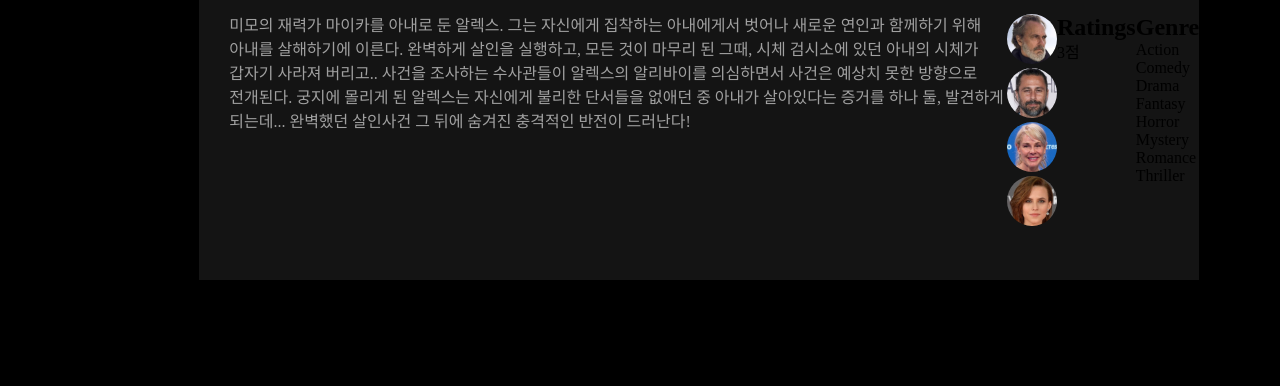
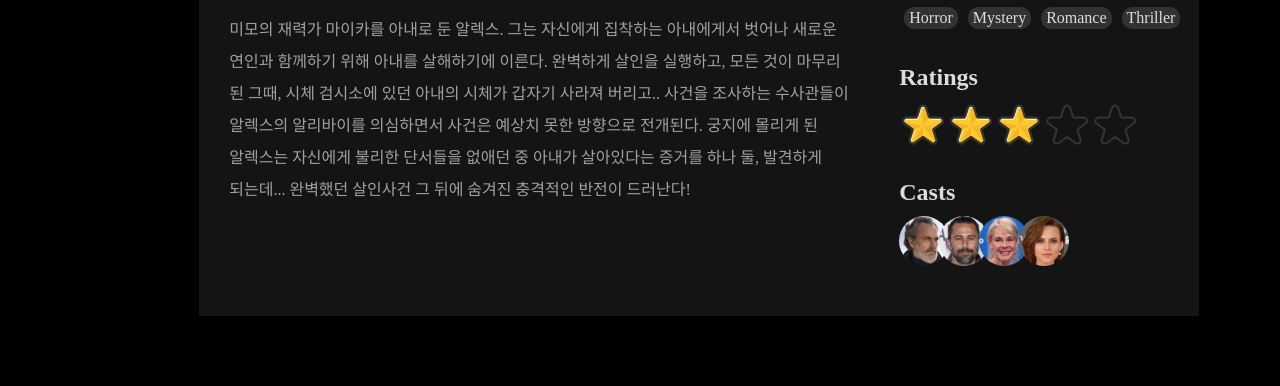
Before and after one commit to sabit1997/VeamCamp, a plain HTML site: page Cinema/index.html in a window 1280 px wide. Shown: the part 637-1023 px from the top of the page. Before the commit the page ends 917 px from the top, so only its background shows below. Drawn offline with Linux system fonts and the light colour scheme; a web font is replaced by a local one.

Commit message:
마크업 수정

```diff
--- a/Cinema/index.html
+++ b/Cinema/index.html
@@ -7,16 +7,17 @@
         <title>CINEMA</title>
     </head>
     <body>
-        <aside class="menu">
+        <nav class="menu">
             <p class="menu-item">ABOUT</p>
             <p class="menu-item">WORKS</p>
             <p class="menu-item">CONTACT</p>
-        </aside>
+        </nav>
         <main class="movie-info">
             <div class="movie-desc-warp">
                 <h1 class="movie-tit">The body</h1>
+                <div class="right-side">
                     <section class="genre">
-                <h2>Genre</h2>
+                        <h2 class="genre-tit">Genre</h2>
                         <ul class="genre-list">
                             <li class="genre-item">Action</li>
                             <li class="genre-item">Comedy</li>
@@ -30,9 +31,10 @@
                     </section>
                     <section class="ratings">
                         <h2 class="ratings-tit">Ratings</h2>
-                <p class="ir">3점</p>
+                        <p class="star star-03">3점</p>
                     </section>
                     <section class="casts">
+                        <h2 class="casts-tit">Casts</h2>
                         <ul class="casts-list">
                             <li><img class="img-item" src="src/images/cast-1.jpg" alt=""></li>
                             <li><img class="img-item" src="src/images/cast-2.jpg" alt=""></li>
@@ -40,6 +42,7 @@
                             <li><img class="img-item" src="src/images/cast-4.jpg" alt=""></li>
                         </ul>
                     </section>
+                </div>
             <P class="movie-desc">
                 미모의 재력가 마이카를 아내로 둔 알렉스. 그는 자신에게 집착하는 아내에게서 벗어나 새로운 연인과 함께하기 위해 아내를 살해하기에 이른다. 완벽하게 살인을 실행하고, 모든 것이 마무리 된 그때, 시체 검시소에 있던 아내의 시체가 갑자기 사라져 버리고.. 사건을 조사하는 수사관들이 알렉스의 알리바이를 의심하면서 사건은 예상치 못한 방향으로 전개된다. 궁지에 몰리게 된 알렉스는 자신에게 불리한 단서들을 없애던 중 아내가 살아있다는 증거를 하나 둘, 발견하게 되는데... 완벽했던 살인사건 그 뒤에 숨겨진 충격적인 반전이 드러난다!
                 </P>
--- a/Cinema/src/style.css
+++ b/Cinema/src/style.css
@@ -7,10 +7,16 @@
 
 body {
     font-family: '국립박물관문화재단클래식L';
-    margin-top: 70px;
+    margin: 70px 0;
     display: flex;
     justify-content: center;
     background-color: #000;
+}
+
+.casts .casts-tit,
+.ratings .ratings-tit,
+.genre .genre-tit {
+    margin-bottom: 10px;
 }
 
 .menu {
@@ -21,6 +27,10 @@ body {
     font-size: 20px;
     font-weight: 700;
     color: #fff;
+}
+
+.menu .menu-item+.menu-item {
+    margin-top: 10px;
 }
 
 .movie-info {
@@ -38,6 +48,7 @@ body {
 }
 
 .movie-info .movie-desc-warp .movie-tit {
+    display: inline-block;
     font-size: 44px;
     color: #dcdcdc;
     margin-bottom: 30px;
@@ -45,6 +56,7 @@ body {
 
 .movie-info .movie-desc-warp .movie-desc {
     font-size: 16px;
+    line-height: 2;
     color: #a0a0a0;
     word-break: keep-all;
 }
@@ -53,14 +65,59 @@ body {
     margin-bottom: 10px;
 }
 
-.movie-desc-warp .genre,
-.movie-desc-warp .ratings,
-.movie-desc-warp .casts {
+.movie-desc-warp .right-side {
     float: right;
+    padding-left: 50px;
+    width: 350px;
+    height: 100%;
+    color: #dcdcdc;
+}
+
+.right-side .genre-list li {
+    float: left;
+    padding: 2px 5px;
+    margin: 5px;
+    border-radius: 10px;
+    background-color: #323232;
+}
+
+.right-side .ratings {
+    clear: both;
+    padding-top: 30px;
+}
+
+.ratings .star {
+    width: 240px;
+    overflow: hidden;
+    margin-bottom: 30px;
+}
+
+.ratings .star::before {
+    content: '';
+    display: block;
+    background-position: left bottom;
+    width: 0;
+}
+
+.ratings .star,
+.ratings .star::before {
+    background-image: url(images/star.png);
+    background-size: 240px 96px;
+    height: 48px;
+}
+
+.ratings .star-03::before {
+    width: 60%;
 }
 
 .movie-info .casts .img-item {
     width: 50px;
     height: 50px;
     border-radius: 50%;
+    float: left;
+    margin-right: -10px;
 }
+
+.casts .img-item:first-child {
+    margin-left: 0;
+}
```
Lines whose indentation alone changed are shown as unchanged.
